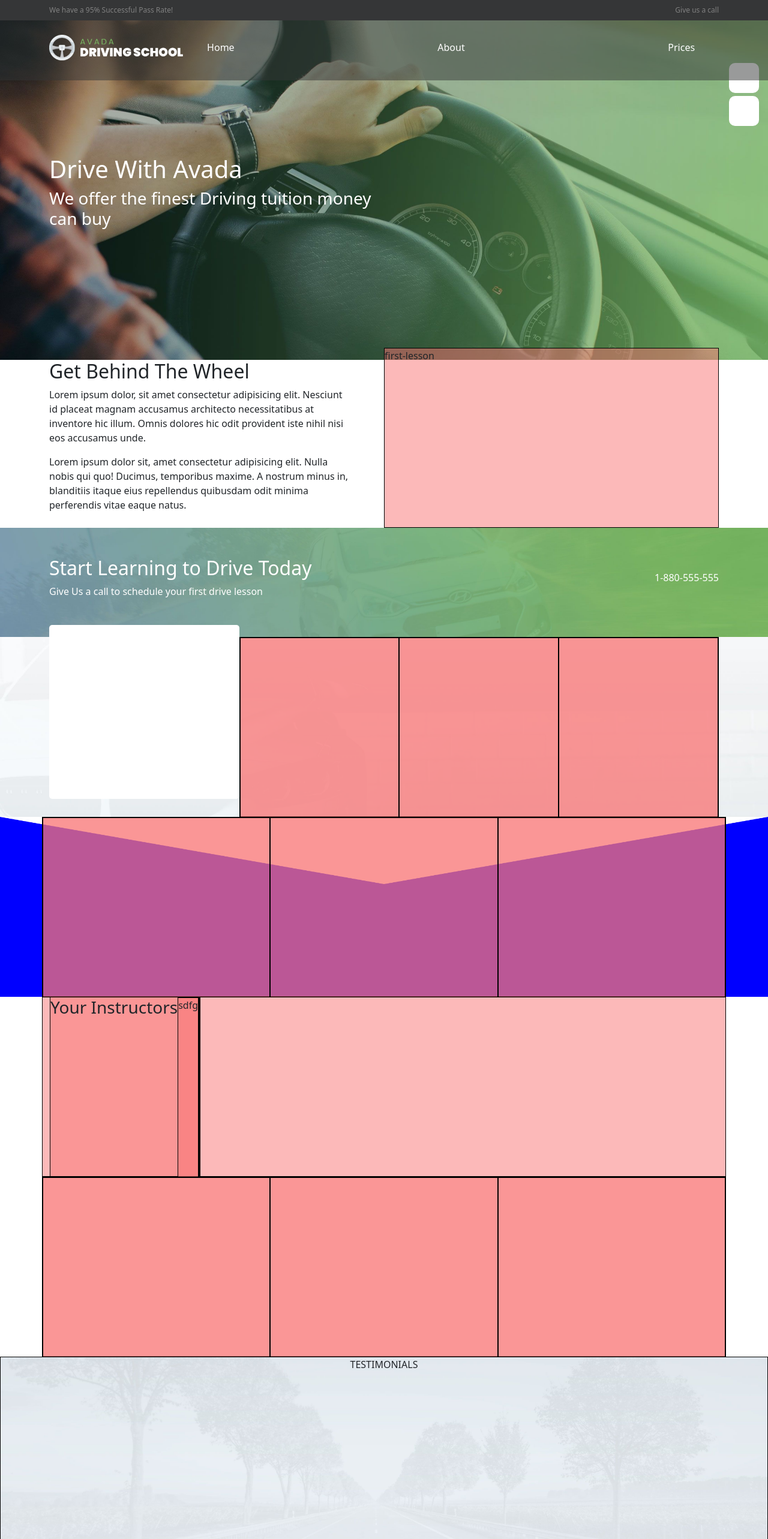
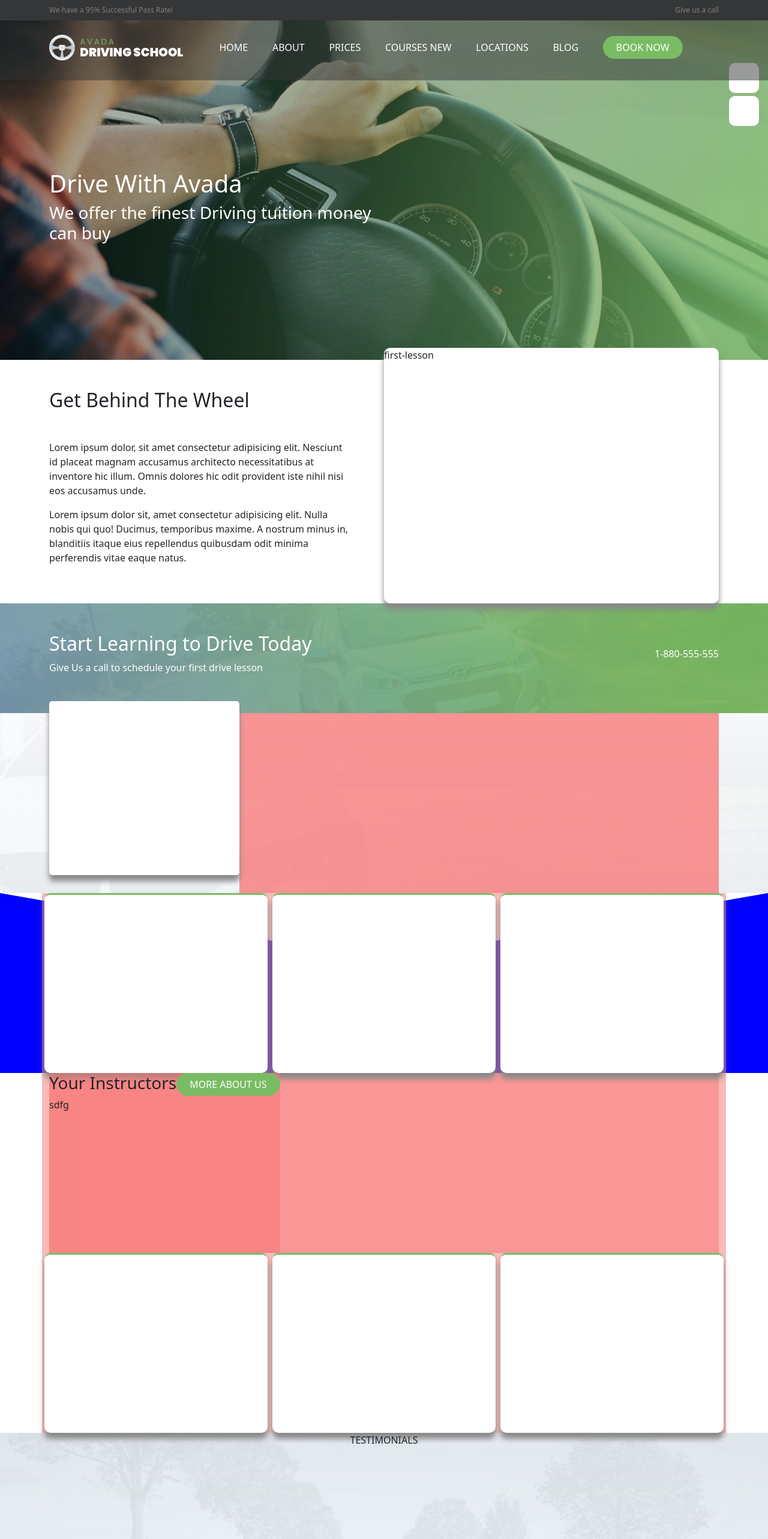
Before and after one commit to SebastianoMV/proj-html-vuejs, a Vue app: page / in a window 1280 px wide. Shown: the top 2566 px of the page at 60% size. Built offline with nearby package versions, Linux system fonts and the light colour scheme.

Commit message:
Btn-comp e utilities di stile

```diff
--- a/src/assets/style/_utilities.scss
+++ b/src/assets/style/_utilities.scss
@@ -1,6 +1,8 @@
+@import './var';
+
 .debug{
   background-color: rgba($color: #f97474, $alpha: 0.5);
-  border: 1px solid black;
+  // border: 1px solid black;
   height: 300px;
 }
 .smv-w-50{
@@ -16,3 +18,13 @@
   background-position: center;
   background-size: cover;
 }
+
+.box-white-standard{
+  background-color: white;
+  border-radius: 10px;
+  box-shadow: 0px 10px 10px 0px #888888;
+}
+
+.border-top-green{
+  border-top: 3px solid $primary-color;
+}
--- /dev/null
+++ b/src/components/BtnComp.vue
@@ -0,0 +1,40 @@
+<template>
+<div>
+  <a class="btnsmv">{{btnString}}</a>
+</div>
+
+
+</template>
+
+<script>
+export default {
+  name: 'BtnComp',
+  props:{
+    btnString: String,
+  }
+}
+</script>
+
+<style lang="scss" scoped>
+@import '../assets/style/var';
+
+.btnsmv{
+  display: inline-block;
+  border-radius: 50px;
+  padding: 5px 20px;
+  background-color: $primary-color;
+  border: 2px solid;
+  border-color: $primary-color;
+  color: white;
+  text-decoration: none;
+  text-transform: uppercase;
+
+  &:hover{
+    background-color: white;
+    color: $primary-color;
+  }
+
+
+}
+
+</style>
--- a/src/components/HeaderComp.vue
+++ b/src/components/HeaderComp.vue
@@ -13,6 +13,10 @@
            <li>Home</li>
            <li>About</li>
            <li>Prices</li>
+           <li>Courses <span>new</span></li>
+           <li>locations</li>
+           <li>blog</li>
+           <li><BtnComp btnString="book now"/></li>
           </ul>
         </div>
       </nav>
@@ -21,14 +25,16 @@
 </template>
 
 <script>
+import BtnComp from './BtnComp.vue';
 
 export default {
-  name: 'HeaderComp',
-
+    name: "HeaderComp",
+    components: { BtnComp }
 }
 </script>
 
 <style lang="scss" scoped>
+@import '../assets/style/var';
 header{
   position: fixed;
   z-index: 998;
@@ -51,6 +57,10 @@ header{
       width: 75%;
       list-style: none;
       margin: auto;
+      li{
+        text-transform: uppercase;
+        margin: auto;
+      }
     }
   }
 
--- a/src/components/JumboComp.vue
+++ b/src/components/JumboComp.vue
@@ -2,10 +2,8 @@
   <div class="jumbotron">
     <div class="container ">
       <div class="text-jumbo d-flex flex-column justify-content-center pt-5">
-
-          <h1>Drive With Avada</h1>
+          <h1 class="pt-5">Drive With Avada</h1>
           <h3>We offer the finest Driving tuition money can buy</h3>
-
       </div>
 
     </div>
--- a/src/components/MainComp.vue
+++ b/src/components/MainComp.vue
@@ -4,12 +4,12 @@
 
     <div class="">
       <div class="container d-flex justify-content-between">
-        <div class="text-behind">
+        <div class="text-behind my-5">
           <h2>Get Behind The Wheel</h2>
-          <p>Lorem ipsum dolor, sit amet consectetur adipisicing elit. Nesciunt id placeat magnam accusamus architecto necessitatibus at inventore hic illum. Omnis dolores hic odit provident iste nihil nisi eos accusamus unde.</p>
-          <p>Lorem ipsum dolor sit, amet consectetur adipisicing elit. Nulla nobis qui quo! Ducimus, temporibus maxime. A nostrum minus in, blanditiis itaque eius repellendus quibusdam odit minima perferendis vitae eaque natus.</p>
+          <p class="mt-5">Lorem ipsum dolor, sit amet consectetur adipisicing elit. Nesciunt id placeat magnam accusamus architecto necessitatibus at inventore hic illum. Omnis dolores hic odit provident iste nihil nisi eos accusamus unde.</p>
+          <p class="my-3">Lorem ipsum dolor sit, amet consectetur adipisicing elit. Nulla nobis qui quo! Ducimus, temporibus maxime. A nostrum minus in, blanditiis itaque eius repellendus quibusdam odit minima perferendis vitae eaque natus.</p>
         </div>
-        <div class="smv-w-50 debug margin-top-less-20">
+        <div class="smv-w-50 margin-top-less-20 box-white-standard">
           first-lesson
         </div>
       </div>
@@ -30,7 +30,7 @@
     <!-- COURSES -->
     <div class="courses background-cover">
       <div class="container d-flex">
-        <div class="courses-news margin-top-less-20">
+        <div class="courses-news margin-top-less-20 box-white-standard">
 
         </div>
         <div class="container-fluid debug">
@@ -43,35 +43,36 @@
       </div>
     </div>
 
-    <!-- % -->
+    <!-- rate -->
     <div class="rate-bg">
       <div class="debug container">
         <div class="row">
-          <div class="col debug"></div>
-          <div class="col debug"></div>
-          <div class="col debug"></div>
+          <div class="col debug box-white-standard border-top-green mx-1"></div>
+          <div class="col debug box-white-standard border-top-green mx-1"></div>
+          <div class="col debug box-white-standard border-top-green mx-1"></div>
         </div>
       </div>
     </div>
 
       <!-- INSTRUCTORS -->
     <div class="">
-      <div class=" container d-flex debug justify-content-between align-items-center">
+      <div class=" container  debug">
         <div class="debug d-flex">
-          <h3>Your Instructors</h3>
+
           <div class="debug">
+            <h3>Your Instructors</h3>
             sdfg
           </div>
           <div class="debug">
-
+           <BtnComp btnString="more about us"/>
           </div>
         </div>
       </div>
       <div class="debug container">
         <div class="row">
-          <div class="col debug"></div>
-          <div class="col debug"></div>
-          <div class="col debug"></div>
+          <div class="col debug border-top-green mx-1 box-white-standard"></div>
+          <div class="col debug border-top-green mx-1 box-white-standard"></div>
+          <div class="col debug border-top-green mx-1 box-white-standard"></div>
         </div>
       </div>
     </div>
@@ -85,9 +86,11 @@
 
     <!-- BANNER NEWS -->
     <div class="debug banner-news-bg background-cover">
-      <div class=" container d-flex flex-column align-items-center margin-top-less-20">
-        <div class="news-container">
-          Lorem ipsum dolor sit amet, consectetur adipisicing elit. Quo accusantium quasi aliquam vero consectetur labore, aliquid minima ratione. Eum pariatur soluta nihil animi saepe maxime atque ad eos eius perferendis!
+      <div class=" container d-flex flex-column align-items-center margin-top-less-20 ">
+        <div class="news-container text-center box-white-standard">
+          <h3>Latest News</h3>
+          <div></div>
+          <BtnComp btnString="more from the blog"/>
         </div>
           <img src="../assets/img/latestnews-bottom.png" alt="">
       </div>
@@ -105,12 +108,15 @@
 </template>
 
 <script>
+import BtnComp from './BtnComp.vue';
 export default {
-  name: 'MainComp'
+    name: "MainComp",
+    components: { BtnComp }
 }
 </script>
 
 <style lang="scss" scoped>
+@import '../assets/style/utilities';
 
 main{
   height: 100%;
@@ -165,6 +171,7 @@ main{
       height: 100%;
       background-color: white;
       border-radius: 3px;
+      border-top: 3px solid #7094a9;
     }
     img{
       width: 50%;
```
